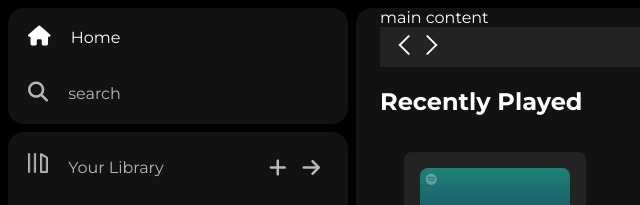
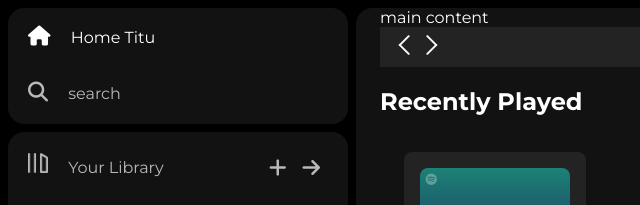
Before and after one commit to akramul140111/Spotify, a plain HTML site: page index.html in a window 1280 px wide. Shown: the top 205 px of the page, 0-640 px from the left. Drawn offline with Linux system fonts and the light colour scheme.

Commit message:
Update index.html titu

```diff
--- a/index.html
+++ b/index.html
@@ -17,7 +17,7 @@
             <div class="nav">
                 <div class="nav-option" style="opacity: 1;">
                     <i class="fa-solid fa-house"></i>
-                    <a href="#">Home</a>
+                    <a href="#">Home Titu</a>
                 </div>
                 <div class="nav-option">
                     <i class="fa-solid fa-magnifying-glass"></i>
```
